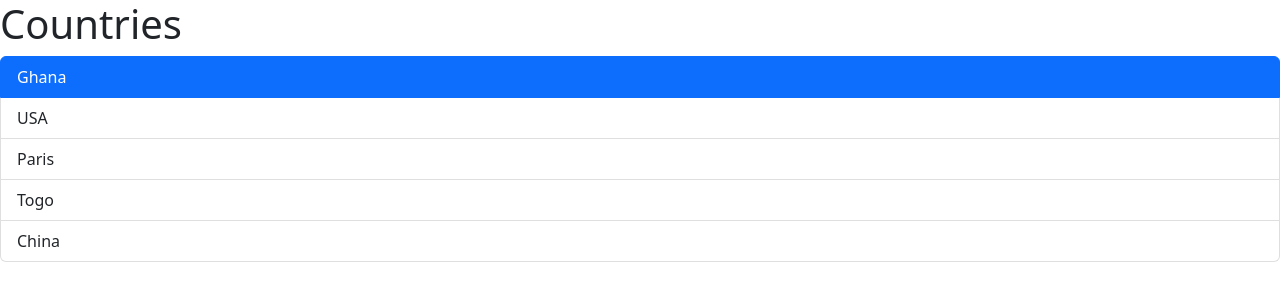
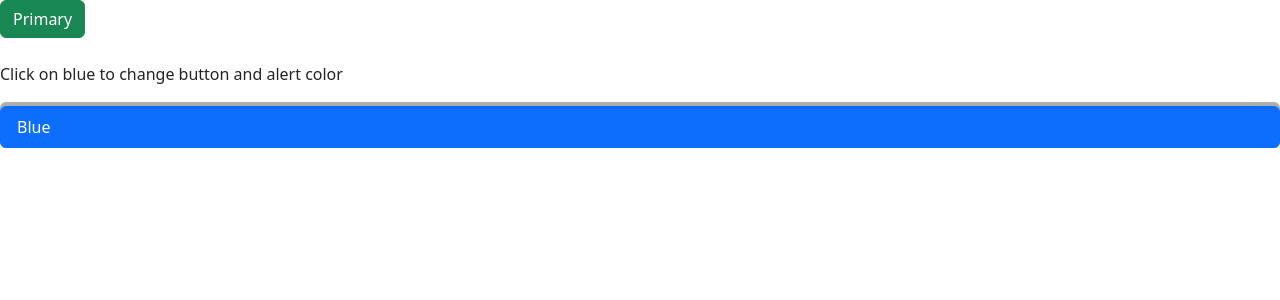
Before and after one commit to Dove-white/my-react-mosh, a React (Vite) app: page / in a window 1280 px wide. Shown: the top 300 px of the page. Built offline with nearby package versions, Linux system fonts and the light colour scheme.

Commit message:
Butten and alert customize

```diff
--- a/src/App.tsx
+++ b/src/App.tsx
@@ -1,15 +1,36 @@
+import Button from "./Component/Button";
+import Alert from "./Component/Alert";
 import ListGroup from "./Component/ListGroup";
+import { useState } from "react";
 
 function App() {
-  let items = ["Ghana", "USA", "Paris", "Togo", "China"];
-  const handleSelectItem = (item: string) => console.log(item);
+  let [visible, setVisibility] = useState(false);
+  let [changeColor, setColor] = useState("success");
 
   return (
     <div>
+      {visible && (
+        <Alert color={changeColor} dismiss="alert-dismissible">
+          Hello <span>world</span>
+          <button
+            type="button"
+            className="btn-close"
+            data-bs-dismiss="alert"
+            aria-label="Close"
+            onClick={() => {
+              setVisibility(false);
+              setColor("success");
+            }}
+          ></button>
+        </Alert>
+      )}
+      <Button color={changeColor} onClick={() => setVisibility(true)}>
+        Primary
+      </Button>
       <ListGroup
-        heading="Countries"
-        items={items}
-        onSelectItem={handleSelectItem}
+        heading="Click on blue to change button and alert color"
+        items={["Blue"]}
+        onSelectItem={() => setColor("primary")}
       />
     </div>
   );
--- /dev/null
+++ b/src/Component/Alert.tsx
@@ -0,0 +1,24 @@
+import { ReactNode } from "react";
+
+interface props {
+  children: ReactNode;
+  color?:
+    | "primary"
+    | "secondary"
+    | "success"
+    | "dark"
+    | "light"
+    | "info"
+    | "warning"
+    | "danger"
+    | ReactNode;
+  dismiss?: string;
+}
+
+const Alert = ({ children, dismiss, color = "primary" }: props) => {
+  return (
+    <div className={"alert alert-" + color + " " + dismiss}>{children}</div>
+  );
+};
+
+export default Alert;
--- /dev/null
+++ b/src/Component/Button.tsx
@@ -0,0 +1,26 @@
+import { ReactNode } from "react";
+
+interface props {
+  children: string;
+  color?:
+    | "primary"
+    | "secondary"
+    | "success"
+    | "dark"
+    | "light"
+    | "info"
+    | "warning"
+    | "danger"
+    | ReactNode;
+  onClick: () => void;
+}
+
+const Button = ({ children, color = "primary", onClick }: props) => {
+  return (
+    <button type="button" className={"btn btn-" + color} onClick={onClick}>
+      {children}
+    </button>
+  );
+};
+
+export default Button;
--- /dev/null
+++ b/src/Component/ListGroup/ListGroup.css
@@ -0,0 +1,4 @@
+.ul-list {
+  padding-top: 4px;
+  background-color: rgba(0, 0, 0, 0.32);
+}
--- a/src/Component/ListGroup.tsx
+++ b/src/Component/ListGroup/ListGroup.tsx
@@ -1,4 +1,5 @@
 import { useState } from "react";
+import "./ListGroup.css";
 
 interface props {
   heading: string;
@@ -11,9 +12,9 @@ function ListGroup({ heading, items, onSelectItem }: props) {
 
   return (
     <>
-      <h1>{heading}</h1>
+      <p className="pt-4">{heading}</p>
       {items.length == 0 && <p>No item found</p>}
-      <ul className="list-group">
+      <ul className="list-group ul-list">
         {items.map((item, index) => (
           <li
             key={item}
--- /dev/null
+++ b/src/Component/ListGroup/index.tsx
@@ -0,0 +1,3 @@
+import ListGroup from "./ListGroup";
+
+export default ListGroup;
```
